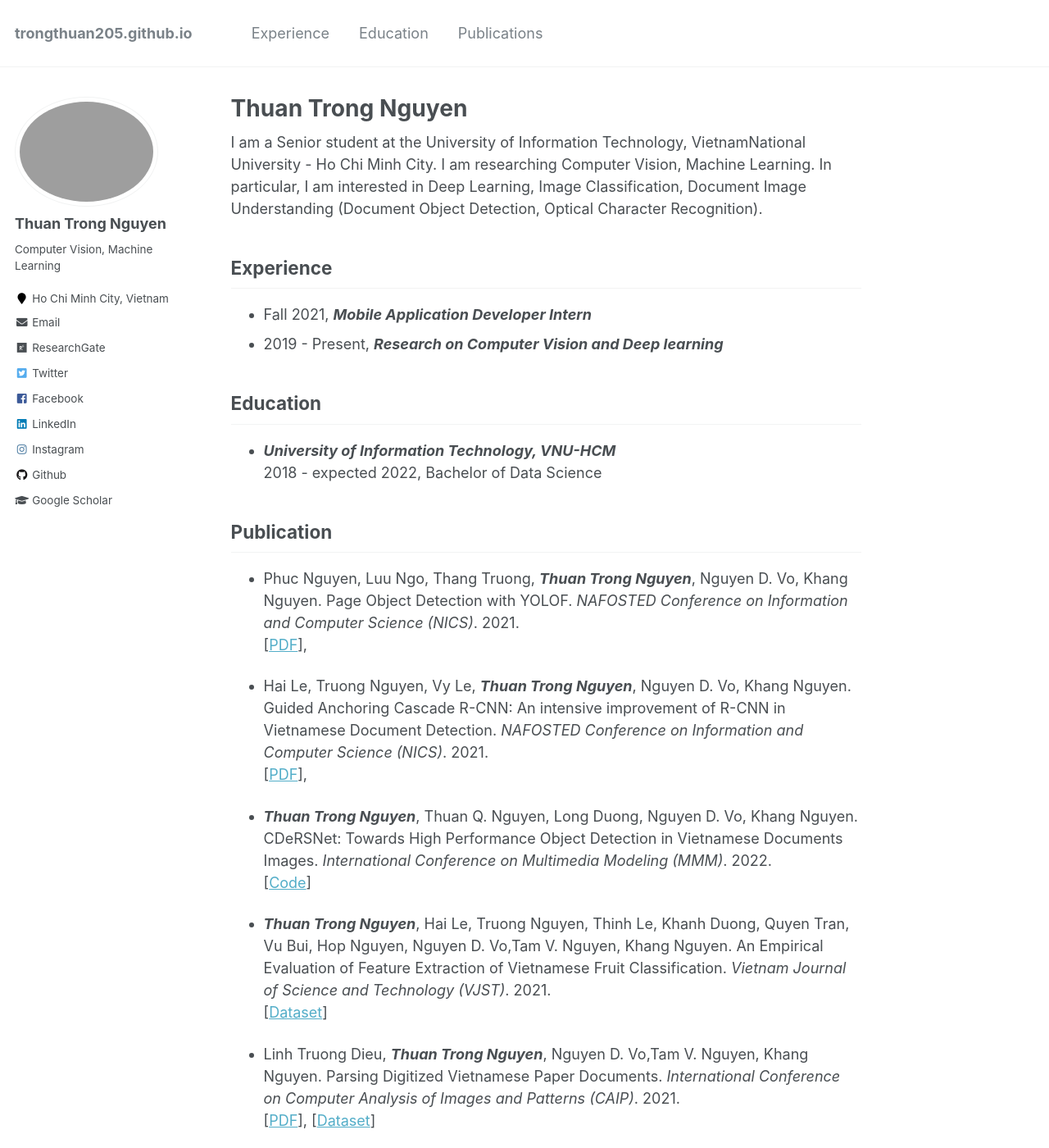
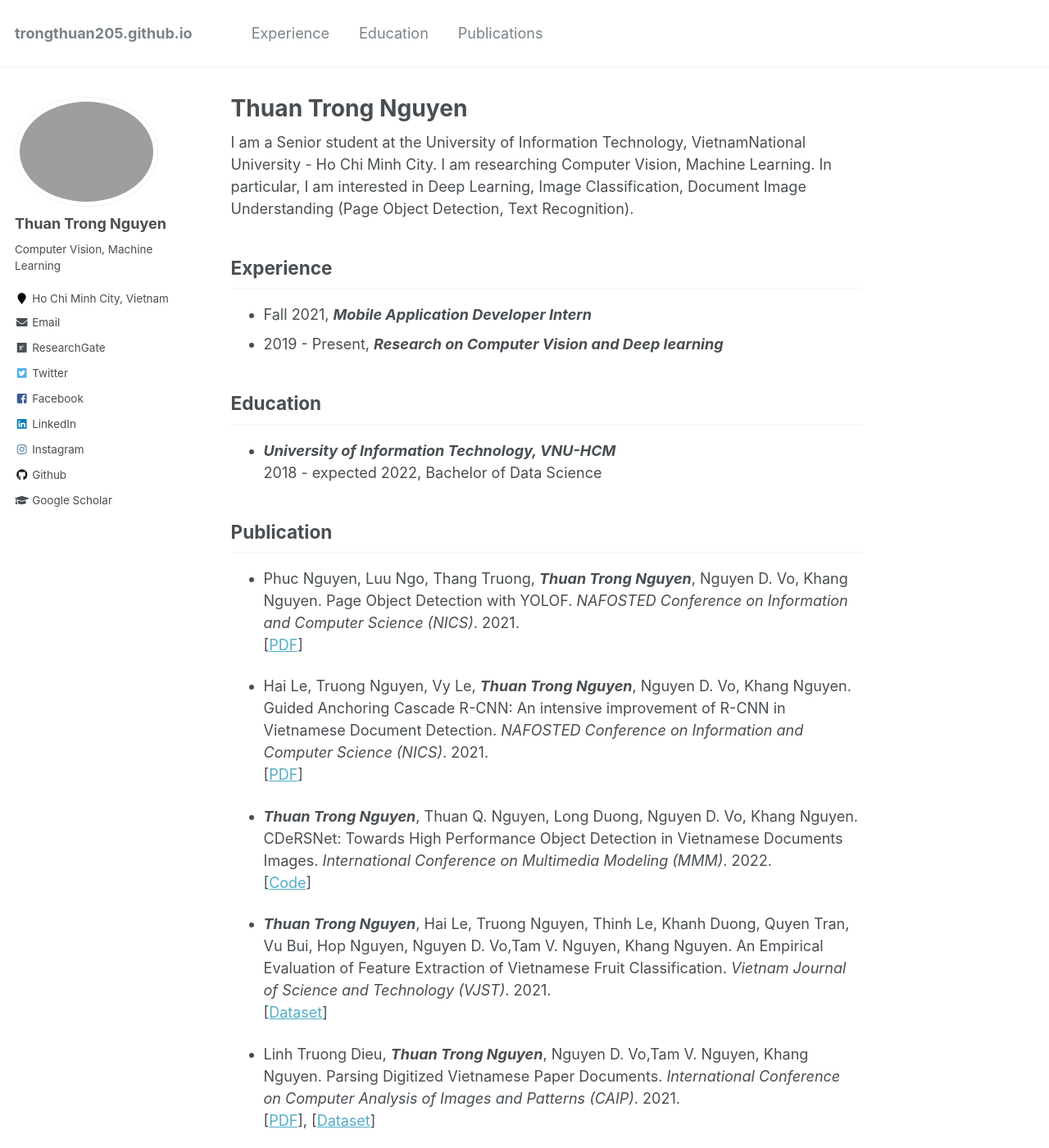
Before and after one commit to trongthuan205/trongthuan205.github.io, a Jekyll site: the page built from _pages/about.md, in a window 1280 px wide and 1400 px high. Shown: the whole window at 82% size. Built offline with Jekyll 4.4.1, drawn with Linux system fonts in a browser that asks for light colours; part of the change alters nothing that is shown; some of the changed text lies outside the part shown.

Commit message:
Upadte profile 2022

```diff
--- a/_pages/about.md
+++ b/_pages/about.md
@@ -8,7 +8,7 @@ redirect_from:
   - /about.html
 ---
 
-I am a Senior student at the University of Information Technology, VietnamNational University - Ho Chi Minh City. I am researching Computer Vision, Machine Learning. In particular, I am interested in Deep Learning, Image Classification, Document Image Understanding (Document Object Detection, Optical Character Recognition).
+I am a Senior student at the University of Information Technology, VietnamNational University - Ho Chi Minh City. I am researching Computer Vision, Machine Learning. In particular, I am interested in Deep Learning, Image Classification, Document Image Understanding (Page Object Detection, Text Recognition).
 
 ## <a name="exp"></a> Experience
 
@@ -28,12 +28,12 @@ Working on computer vision and deep learning.<sbr/> -->
 
 * Phuc Nguyen, Luu Ngo, Thang Truong, ***Thuan Trong Nguyen***, Nguyen D. Vo, Khang Nguyen. Page Object Detection with YOLOF. *NAFOSTED Conference on Information and Computer Science (NICS)*. 2021.
 <br/>
-[[PDF](https://ieeexplore.ieee.org/abstract/document/9701449)],
+[[PDF](https://ieeexplore.ieee.org/abstract/document/9701449)]
 
 
 * Hai Le, Truong Nguyen, Vy Le, ***Thuan Trong Nguyen***, Nguyen D. Vo, Khang Nguyen. Guided Anchoring Cascade R-CNN: An intensive improvement of R-CNN in Vietnamese Document Detection. *NAFOSTED Conference on Information and Computer Science (NICS)*. 2021.
 <br/>
-[[PDF](https://ieeexplore.ieee.org/abstract/document/9701510)],
+[[PDF](https://ieeexplore.ieee.org/abstract/document/9701510)]
 
 * ***Thuan Trong Nguyen***, Thuan Q. Nguyen, Long Duong, Nguyen D. Vo, Khang Nguyen. CDeRSNet: Towards High Performance Object Detection in Vietnamese Documents Images. *International Conference on Multimedia Modeling (MMM)*. 2022.
 <br/>
@@ -57,12 +57,13 @@ Working on computer vision and deep learning.<sbr/> -->
 
 
 
-<!-- ## <a name="award"></a> Award
+## <a name="award"></a> Award
 
-* Top 15 Zalo AI Challenge (Traffic Sign Detection)
-## <a name="courses"></a> Courses
+* Final Round Youth Creativity Competition 2021: Green Traffic
+* Top 8 VLSP 2021 - vieCap4H Challenge: Automatic image caption generation for healthcare domains in Vietnamese
+<!-- ## <a name="courses"></a> Courses
 
-[Here](https://github.com/caodoanh2001/Certificates) -->
+[Here](https://github.com/caodoanh2001/Certificates) --> -->
 
 <!-- ## <a name="misc"></a> Misc
 **Teaching**<br/> -->
```
Also changed, not shown: 1 other file.
